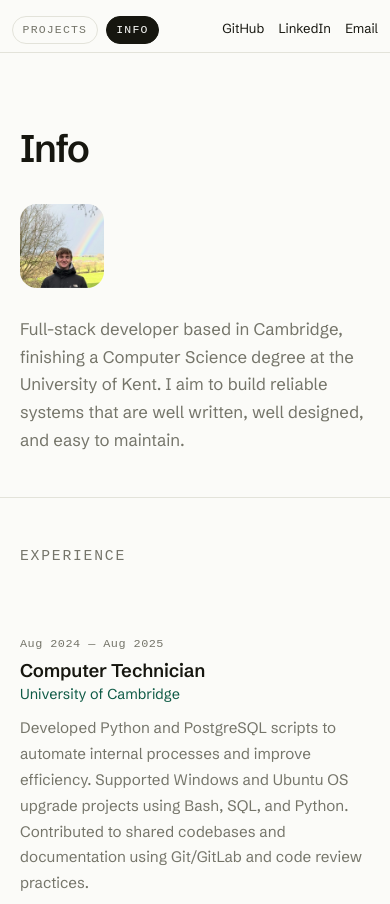
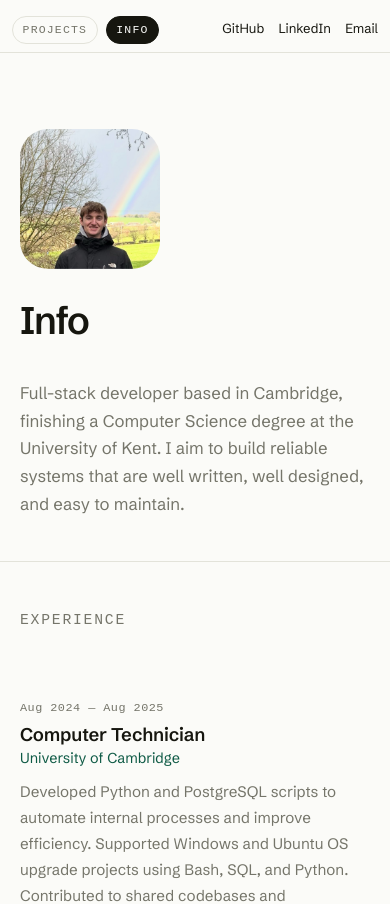
Before and after one commit to 5amp12/Portfolio, a React (Vite) app: page /info in a window 390 px wide. Shown: the top 904 px of the page. Built offline with nearby package versions, Linux system fonts and the light colour scheme; a web font is replaced by a local one.

Commit message:
fix: changing picture size and location

```diff
--- a/src/pages/App.css
+++ b/src/pages/App.css
@@ -149,6 +149,10 @@ nav {
   max-width: var(--max-w);
   margin: 0 auto;
   padding: clamp(3rem, 9vh, 6rem) var(--pad-x) clamp(2rem, 5vh, 3rem);
+  display: flex;
+  flex-direction: row;
+  justify-content: space-between;
+  align-items: end;
 }
 
 .page-hero h1 {
@@ -218,8 +222,9 @@ h1 {
 
 .hero-foot {
   display: flex;
-  align-items: flex-end;
+  align-items: flex-start;
   justify-content: space-between;
+  flex-direction: column;
   gap: 3rem;
   margin-top: 3rem;
 }
@@ -232,10 +237,10 @@ h1 {
 }
 
 .hero-photo {
-  width: 110px;
-  height: 110px;
+  width: 260px;
+  height: 260px;
   object-fit: cover;
-  border-radius: 50%;
+  border-radius: 20%;
   flex-shrink: 0;
 }
 
@@ -521,6 +526,23 @@ footer {
     font-size: 0.72rem;
   }
 
+  .page-hero {
+    flex-direction: column-reverse;  /* photo on top, text below */
+    align-items: flex-start;
+    gap: 2rem;
+  }
+
+  .page-hero .hero-photo {
+    width: 140px;
+    height: 140px;
+  }
+
+  .page-hero .hero-foot {
+    flex-direction: column;
+    gap: 1rem;
+    margin-top: 0;
+  }
+
   .hero-foot {
     flex-direction: column-reverse;
     align-items: flex-start;
--- a/src/pages/Info.jsx
+++ b/src/pages/Info.jsx
@@ -29,15 +29,16 @@ export default function Info() {
   return (
     <main>
       <header className="page-hero">
-        <h1>Info</h1>
+
         <div className="hero-foot">
+            <h1>Info</h1>
             <p className="hero-sub">
             Full-stack developer based in Cambridge, finishing a Computer
             Science degree at the University of Kent. I aim to build reliable
             systems that are well written, well designed, and easy to maintain.
             </p>
-            <img className="hero-photo" src={profile} alt="Samuel Passey" />
         </div>
+        <img className="hero-photo" src={profile} alt="Samuel Passey" />
       </header>
 
       <section id="experience">
```
